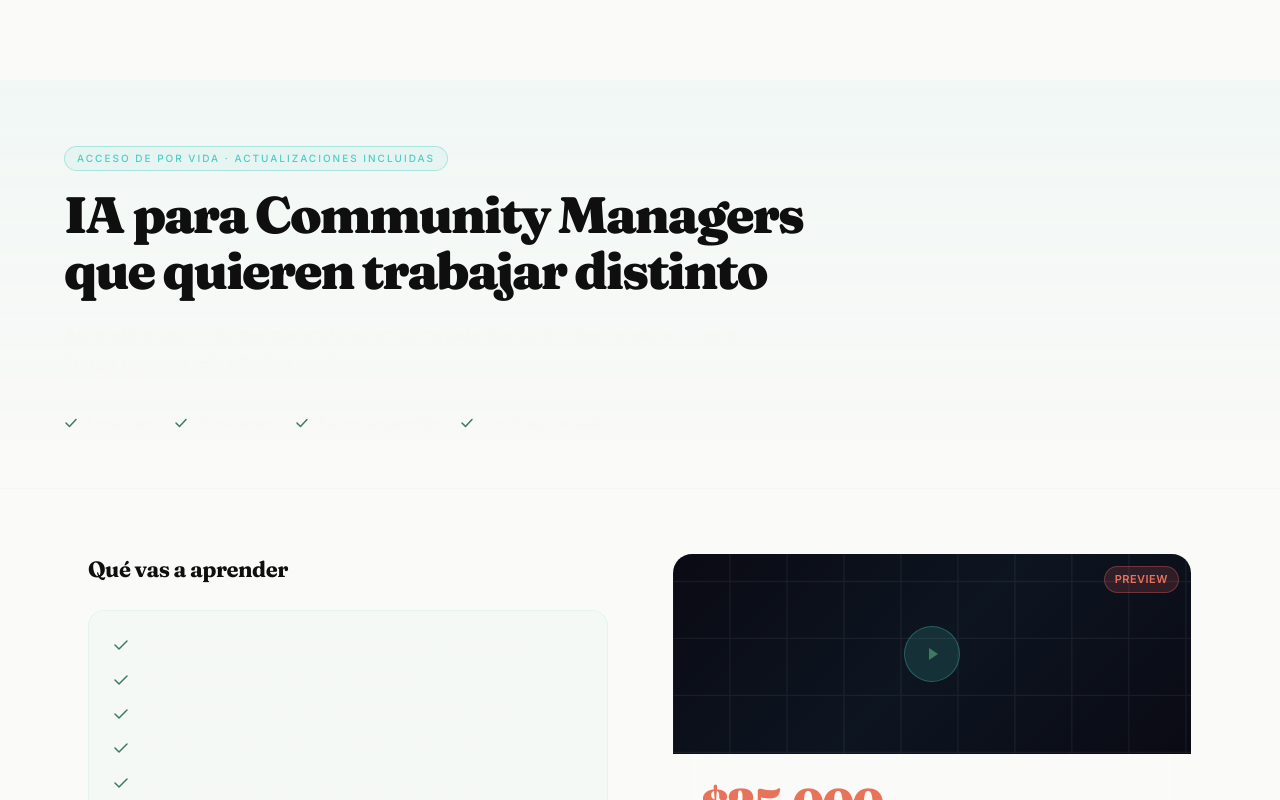
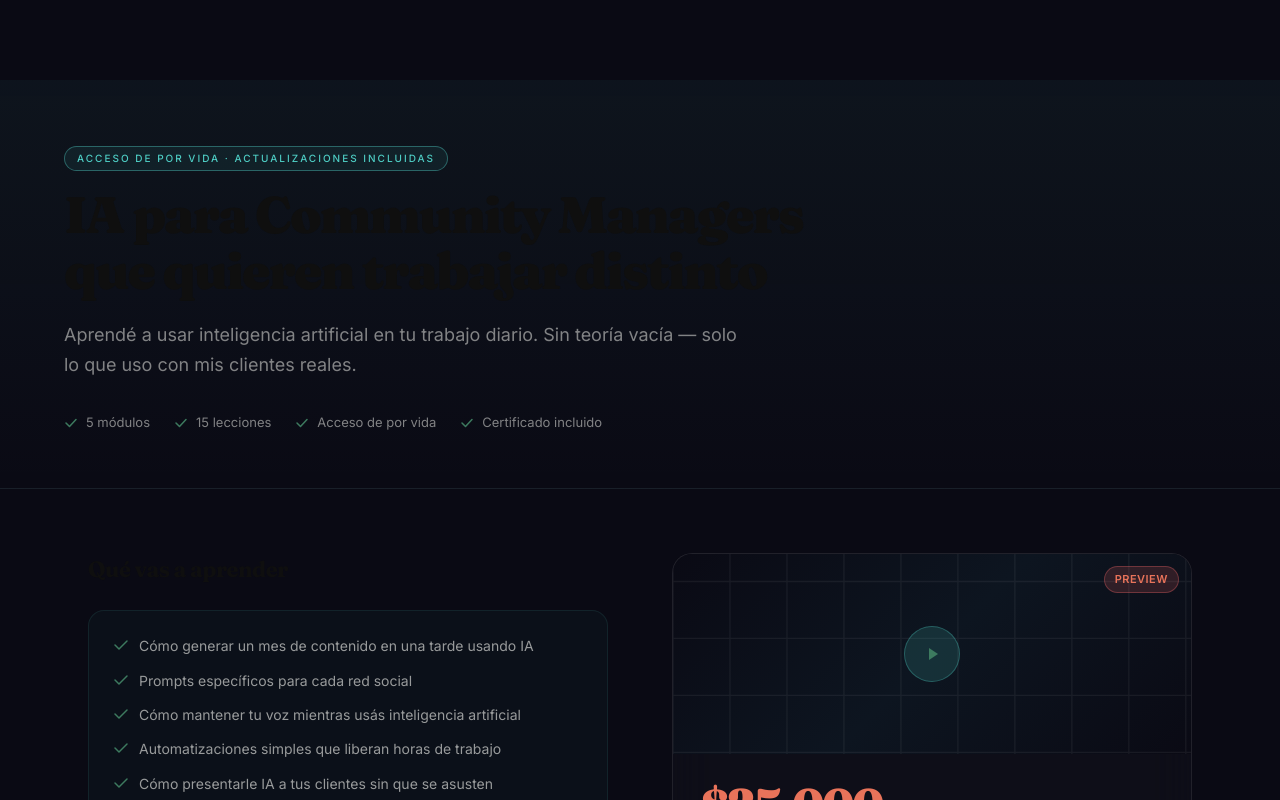
Before and after one commit to estudionortearg/EstudioNorte, a Next.js app: page /cursos/ia-para-community-managers in a window 1280 px wide. Shown: the top 800 px of the page. Built offline with nearby package versions, Linux system fonts and the light colour scheme; sample sign-in values are in the browser's storage.

Commit message:
fix: course sales page dark background — DS V2 changed color-bg-deep to light

```diff
--- a/app/cursos/[slug]/CourseSalesPage.tsx
+++ b/app/cursos/[slug]/CourseSalesPage.tsx
@@ -142,7 +142,7 @@ export default function CourseSalesPage({ course }: { course: CourseData }) {
   const totalLessons = curriculum.reduce((acc, m) => acc + m.lessons.length, 0)
 
   return (
-    <div style={{ minHeight: '100vh', backgroundColor: 'var(--color-bg-deep)', paddingTop: '80px' }}>
+    <div style={{ minHeight: '100vh', backgroundColor: '#0A0A14', paddingTop: '80px' }}>
 
       {/* Course hero banner */}
       <div style={{
```
